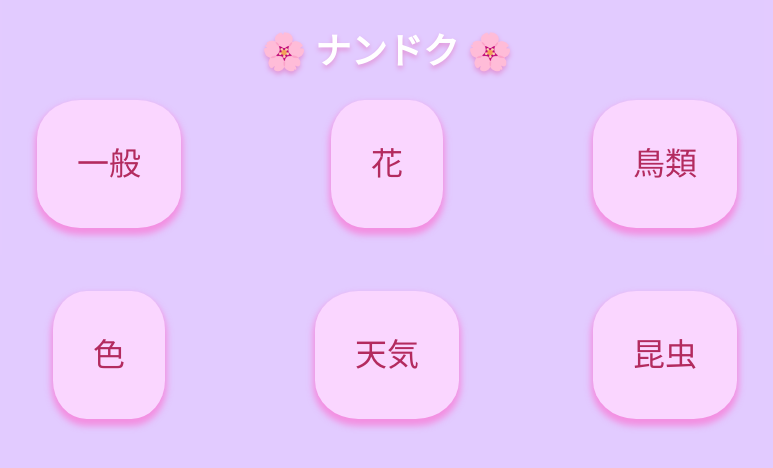
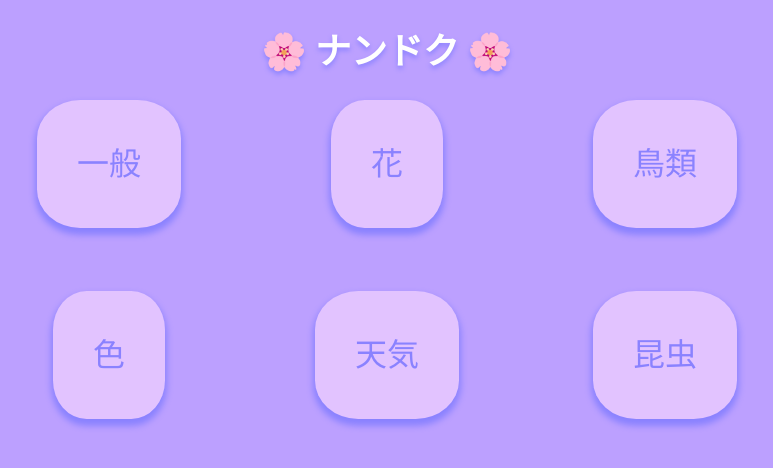
Before and after one commit to hazieon/nandoku, a React (Create React App) app in the folder nandoku/: page / in a window 1280 px wide. Shown: the top 468 px of the page, without its empty margins (253-1026 px from the left). Built offline with nearby package versions, Linux system fonts and the light colour scheme.

Commit message:
css changed

```diff
--- a/nandoku/src/components/App.module.css
+++ b/nandoku/src/components/App.module.css
@@ -1,6 +1,6 @@
 .App {
   text-align: center;
-  background-color: rgba(227, 203, 255, 0.972);
+  background-color: var(--background-shade);
   width: 100%;
   height: 100%;
 }
@@ -12,7 +12,7 @@
 }
 
 .App-link {
-  color: #61dafb;
+  color: var(--light-shade);
 }
 
 @keyframes App-logo-spin {
--- a/nandoku/src/components/catPanel/index.module.css
+++ b/nandoku/src/components/catPanel/index.module.css
@@ -5,15 +5,15 @@
 }
 .box {
   border-radius: 30%;
-  background-color: #fad6ff;
+  background-color: var(--panel-shade);
   margin-bottom: 0.07rem;
-  color: rgb(179, 43, 95);
+  color: var(--light-shade);
   padding: 1.5rem;
-  box-shadow: 0px 5px 6px 2px rgba(255, 100, 203, 0.582);
+  box-shadow: 0px 5px 6px 2px var(--light-shade);
 }
 
 .box:hover {
-  background-color: #f8e0fc;
+  background-color: var(--panel-mid-shade);
 }
 
 .textBox {
--- a/nandoku/src/components/heading/index.module.css
+++ b/nandoku/src/components/heading/index.module.css
@@ -1,31 +1,19 @@
 .heading {
-  font-size: 5em;
+  font-size: 2.5em;
   margin: auto;
-  text-shadow: 0px 3px 5px#e295d8;
+  text-shadow: 0px 3px 5px var(--light-shade);
   color: white;
   text-align: center;
 }
 
 @media only screen and (min-width: 768px) {
-  .container {
-    max-width: 1000px;
-    font-size: 2rem;
-    text-align: center;
-    padding: 1rem;
-  }
   .heading {
-    font-size: 1.9rem;
+    font-size: 3rem;
   }
 }
 
 @media only screen and (min-width: 996px) {
-  .container {
-    max-width: 1800px;
-    font-size: 2.5rem;
-    text-align: center;
-    padding: 1.5rem;
-  }
   .heading {
-    font-size: 2.4rem;
+    font-size: 3.2rem;
   }
 }
--- a/nandoku/src/components/menu/index.module.css
+++ b/nandoku/src/components/menu/index.module.css
@@ -2,7 +2,7 @@
   max-width: 1300px;
   margin: 0 auto;
   padding: 30px;
-  background-color: rgba(227, 203, 255, 0.972);
+  background-color: var(--background-shade);
 }
 
 .panel {
--- a/nandoku/src/index.css
+++ b/nandoku/src/index.css
@@ -1,3 +1,13 @@
+:root {
+  --background-shade: #bca0ff;
+  --secondary-shade: rgba(227, 203, 255, 0.972);
+  --panel-shade: #e2c3ff;
+  --panel-mid-shade: #e6d6ff;
+  --deep-shade: #7356c2;
+  --mid-shade: #9b77f0;
+  --light-shade: #8a82ff;
+}
+
 html,
 body,
 #root,
--- a/nandoku/src/pages/flashcard/index.module.css
+++ b/nandoku/src/pages/flashcard/index.module.css
@@ -6,13 +6,13 @@
   flex-direction: column;
   align-items: center;
   justify-content: center;
-  background-color: rgba(227, 203, 255, 0.972);
+  background-color: var(--background-shade);
 }
 .backLink {
   position: relative;
 }
 .link {
-  color: rgb(229, 130, 238);
+  color: var(--mid-shade);
   font-size: 3em;
   font-weight: bolder;
   position: absolute;
@@ -26,7 +26,7 @@
   padding: 0px;
   color: white;
   user-select: none;
-  text-shadow: 0px 3px 5px#e295d8;
+  text-shadow: 0px 3px 5px var(--mid-shade);
 }
 
 .characterStage {
@@ -40,7 +40,7 @@
 
 .flashcard {
   /* box-shadow: 0px 3px 3px 2px rgba(0, 0, 0, 0.493); */
-  box-shadow: 0px 3px 3px 2px rgb(231, 161, 231);
+  box-shadow: 0px 3px 3px 2px var(--light-shade);
   border-radius: 33px;
   min-height: fit-content;
   width: 70%;
@@ -51,7 +51,7 @@
   flex-direction: column;
   align-items: center;
   margin: auto;
-  background-color: rgba(242, 211, 251, 0.972);
+  background-color: var(--panel-mid-shade);
 }
 
 .responsesContainer {
@@ -66,18 +66,18 @@
 .answerButton {
   font-size: 2em;
   color: black;
-  box-shadow: 0px 1px 3px 2px rgb(231, 161, 231);
+  box-shadow: 0px 1px 3px 2px var(--mid-shade);
   margin: 4px;
 }
 .answerButton:hover {
   color: black;
-  box-shadow: 0px 3px 6px 3px rgb(229, 130, 238);
-  background-color: rgba(243, 233, 255, 0.972);
+  box-shadow: 0px 3px 6px 3px var(--deep-shade);
+  background-color: var(--panel-mid-shade);
 }
 .answerButton:focus {
   color: black;
-  border: 2px solid violet;
-  box-shadow: 0px 2px 4px 3px rgb(229, 130, 238);
+  border: 2px solid var(--deep-shade);
+  box-shadow: 0px 2px 4px 3px var(--deep-shade);
 }
 .answerButton:disabled {
   color: black;
@@ -86,7 +86,7 @@
 }
 
 .score {
-  font-size: 0.2rem;
+  font-size: 1.3rem;
 }
 .correctMessage {
   background-color: rgb(243, 233, 255);
@@ -119,7 +119,7 @@
 
 .gameOver {
   background-color: rgb(243, 233, 255);
-  box-shadow: 0px 3px 6px 3px violet;
+  box-shadow: 0px 3px 6px 3px var(--mid-shade);
   border: 1px solid black;
   color: black;
   display: flex;
@@ -138,10 +138,10 @@
 
 .startButton {
   color: black;
-  border: "1px solid violet";
-  margin: "10px";
-  border-radius: "30px";
-  font-size: "1.2em";
+  border: 1px solid var(--mid-shade);
+  margin: 10px;
+  border-radius: 30px;
+  font-size: 1.2em;
 }
 
 .startButtonOff {
```
Also changed, not shown: 1 other file (tests, documents, lock files or other folders).
